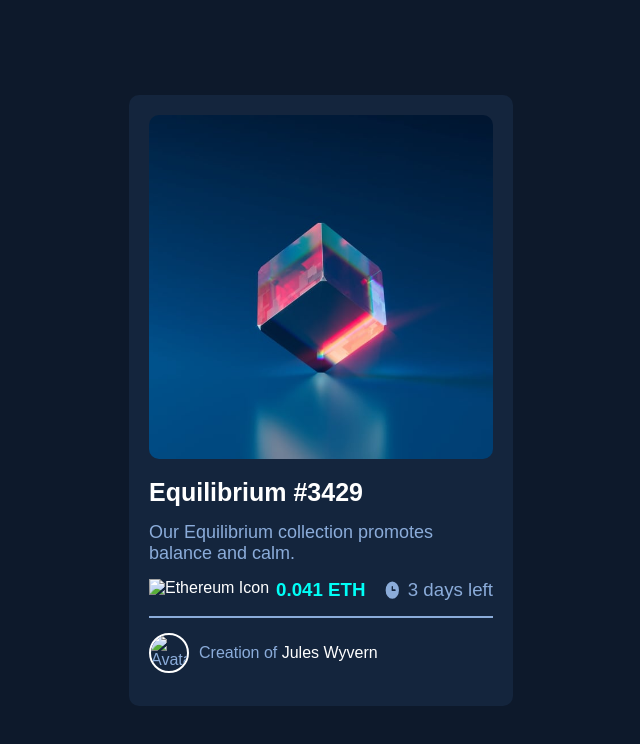
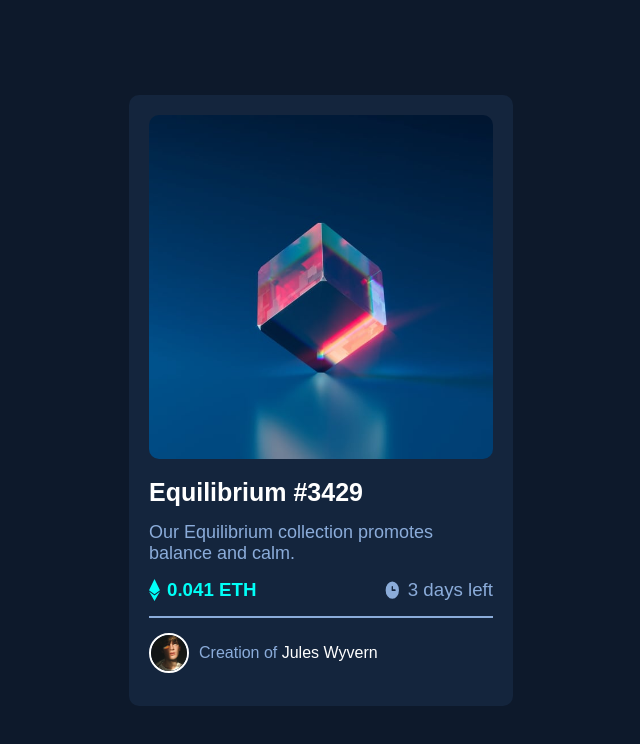
Before and after one commit to meladcodes/NFT-PREVIEW-CARD, a plain HTML site: page index.html in a window 1280 px wide. Shown: the whole page, without its empty margins (319-959 px from the left). Drawn offline with Linux system fonts and the light colour scheme; the site is published under a folder, as on GitHub Pages, so addresses that start at the root find nothing; a web font is replaced by a local one.

Commit message:
new changes

```diff
--- a/index.html
+++ b/index.html
@@ -18,7 +18,7 @@
       </div>
       <div class="statSection">
         <div class="leftSide">
-        <img src="/images/icon-ethereum.svg" alt="Ethereum Icon">
+        <img src="./images/icon-ethereum.svg" alt="Ethereum Icon">
         <h3>0.041 ETH</h3>
         </div>
         <div class="rightSide">
@@ -28,7 +28,7 @@
       </div>
       <hr />
       <div class="bottomSection">
-        <img src="/images/image-avatar.png" alt="Avatar">
+        <img src="./images/image-avatar.png" alt="Avatar">
         <p>Creation of <span>Jules Wyvern</span></p>
       </div>
     </div>
--- a/style.css
+++ b/style.css
@@ -35,6 +35,10 @@ body {
     width: 100%;
     height: 80%;
     border-radius: 10px;
+}
+
+.imageSection img:hover {
+    background-color: hsl(178, 100%, 50%);
 }
 
 .textSection {
```
